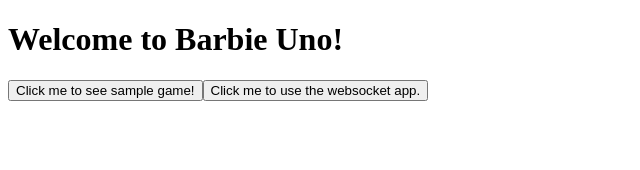
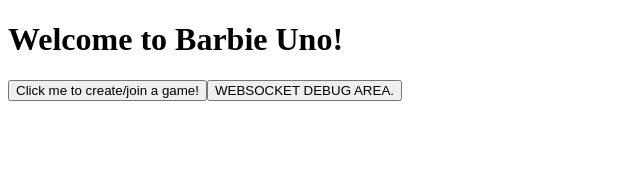
Before and after one commit to PlCKLE/Barbie-Uno, a React (Vite) app in the folder barbie-uno/: page / in a window 1280 px wide. Shown: the top 170 px of the page, without its empty margins (0-640 px from the left). Built offline with nearby package versions, Linux system fonts and the light colour scheme.

Commit message:
REFACTOR: added clarity to front-end UI

```diff
--- a/barbie-uno/src/pages/Game/Game.jsx
+++ b/barbie-uno/src/pages/Game/Game.jsx
@@ -44,7 +44,7 @@
                     </div>
                     */
                     }
-                    <p>Create a new game?</p>
+                    <p>Check box to create a new game. Unchecked means you're joining</p>
                     <input type="checkbox" placeholder="create?" value={create} onChange={changeCreate} />
                     <input placeholder="gameCode" value={gameCode} onChange={changeGameCode}/>
                     <input placeholder="Identification" value={identification} onChange={changeIdentification}/>
--- a/barbie-uno/src/pages/Home.jsx
+++ b/barbie-uno/src/pages/Home.jsx
@@ -5,8 +5,8 @@
     return (
         <div>
             <h1>Welcome to Barbie Uno!</h1>
-            <button onClick={() => {navigate("/game")}}>Click me to see sample game!</button>
-            <button onClick={() => {navigate("/socket")}}>Click me to use the websocket app.</button>
+            <button onClick={() => {navigate("/game")}}>Click me to create/join a game!</button>
+            <button onClick={() => {navigate("/socket")}}>WEBSOCKET DEBUG AREA.</button>
         </div>
     )
 }
```
